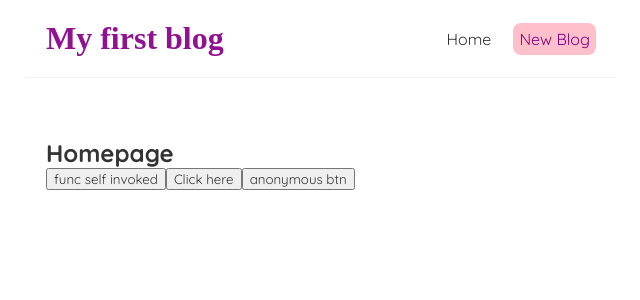
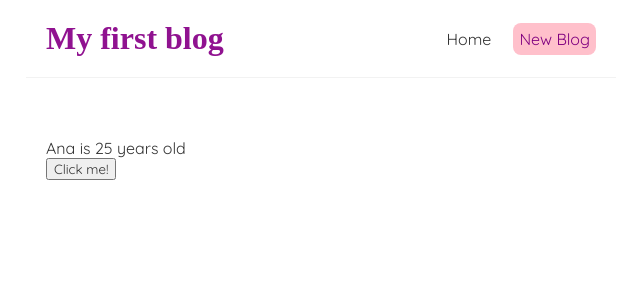
Before and after one commit to Aida-Gheorghe/learnReact, a React (Create React App) app in the folder react-app/: page / in a window 1280 px wide. Shown: the top 300 px of the page, without its empty margins (319-959 px from the left). Built offline with nearby package versions, Linux system fonts and the light colour scheme; a web font is replaced by a local one.

Commit message:
reactive values

```diff
--- a/react-app/src/Home.js
+++ b/react-app/src/Home.js
@@ -1,33 +1,21 @@
+import { useState } from "react"
+
 const Home = () => {
-  // learn events
+  //reactive values
+  const [name, setName] = useState("Ana")
+  const [age, setAge] = useState(25)
 
-  const myName = "Ana"
-
-  const selfInvoked = () => {
-    console.log("selfInvoked function")
+  const handleClick = () => {
+    setName("Miky")
+    setAge(30)
   }
 
-  const handleClick = () => {
-    console.log("invoke on click This is a test")
-  }
-
-  const anonymousFunc = (name, e) => {
-    console.log(`My name is ${name}.`)
-    console.log(e.target)
-  }
   return (
     <div className="home">
-      <h2>Homepage</h2>
-
-      {/*self invoked!*/}
-      <button onClick={selfInvoked()}>func self invoked</button>
-
-      {/*refrence to a function*/}
-      <button onClick={handleClick}>Click here</button>
-
-      {/*give a parameter to a func*/}
-      <button onClick={(e) => anonymousFunc(myName, e)}>anonymous btn</button>
-      {/*you can access e in anonymousFunc only if you pass as a param */}
+      <p>
+        {name} is {age} years old
+      </p>
+      <button onClick={handleClick}>Click me!</button>
     </div>
   )
 }
```
